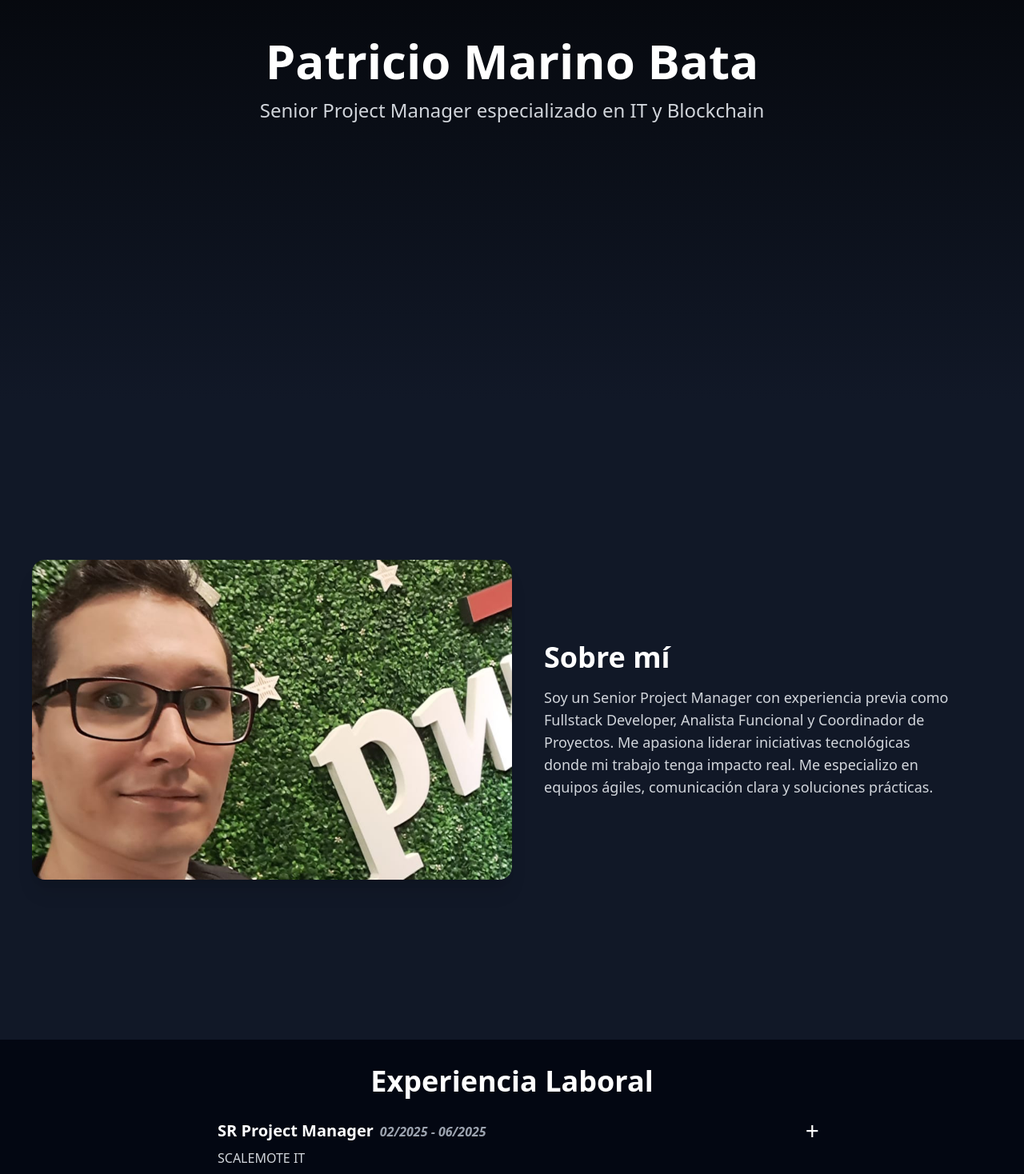
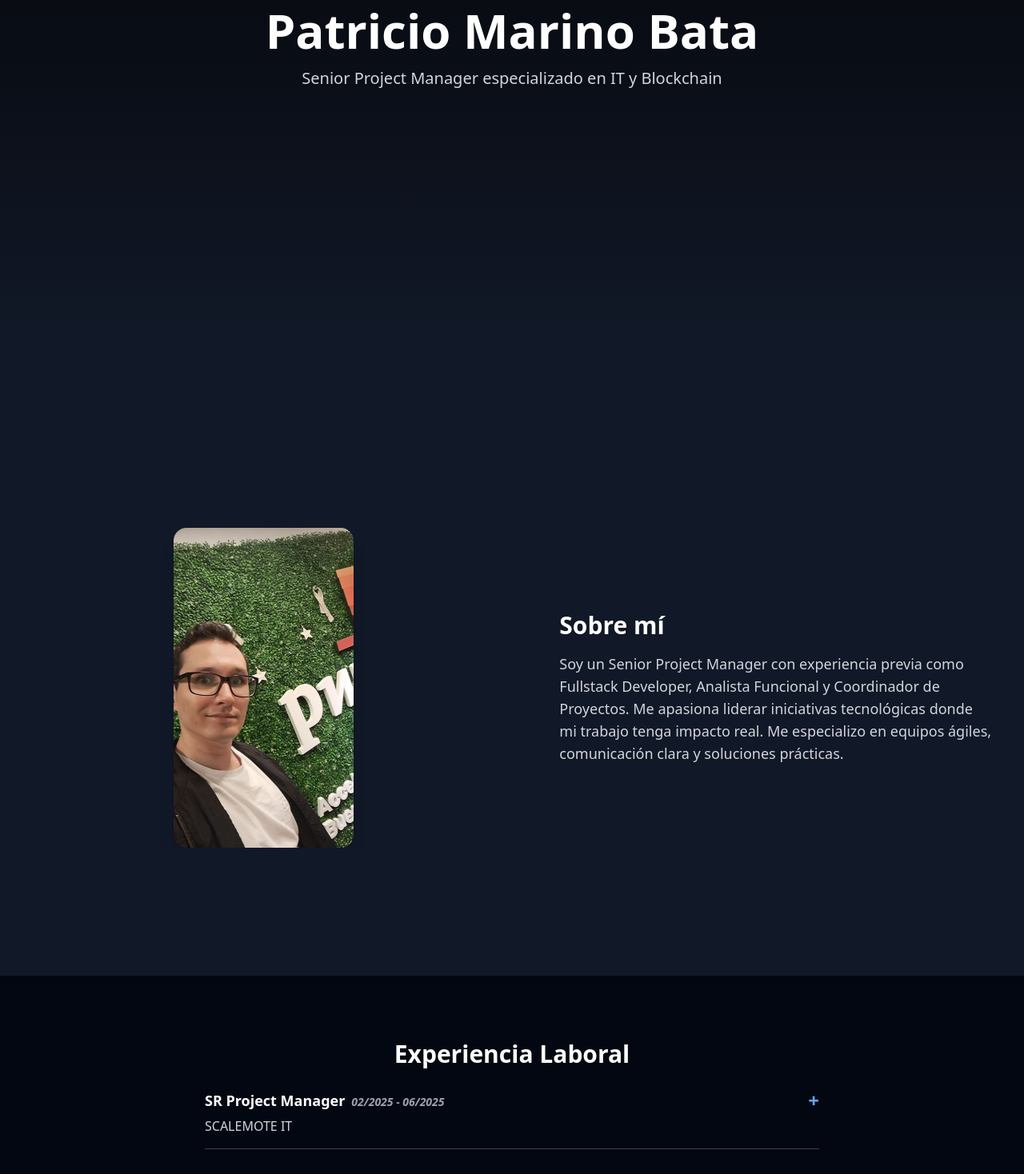
Before and after one commit to PatoMarinoBata/portfolio, a React (Vite) app: page / in a window 1280 px wide. Shown: the part 380-1848 px from the top of the page at 80% size. Built offline with nearby package versions, Linux system fonts and the light colour scheme.

Commit message:
Prueba vuelta

```diff
--- a/src/portfolio.jsx
+++ b/src/portfolio.jsx
@@ -1,120 +1,127 @@
-import React, { useState, useEffect } from "react";
+import React, { useEffect, useState } from "react";
+import { motion, AnimatePresence } from "framer-motion";
 import Navbar from "./Navbar.jsx";
 import { useLanguage } from "./LanguageContext";
 
 export default function Portfolio() {
   const { texts } = useLanguage();
-  const [openIndex, setOpenIndex] = useState(null);
 
-  // Carrusel (solo la lógica de cambio de índice)
   const images = [
     "/images/about/foto1.jpeg",
     "/images/about/foto2.jpeg",
     "/images/about/foto3.jpg",
   ];
-  const [currentImage, setCurrentImage] = useState(0);
+  const [current, setCurrent] = useState(0);
+  const [openIndex, setOpenIndex] = useState(null);
+
   useEffect(() => {
     const interval = setInterval(() => {
-      setCurrentImage((prev) => (prev + 1) % images.length);
+      setCurrent((prev) => (prev + 1) % images.length);
     }, 4000);
     return () => clearInterval(interval);
-  }, []);
+  }, [images.length]);
 
-  // Validación mínima de textos antes de renderizar
+  // Si los textos aún no están definidos, mostramos un estado de carga
   if (
     !texts?.home?.title ||
-    !texts?.home?.subtitle ||
     !texts?.about?.title ||
-    !texts?.about?.description ||
-    !texts?.experience?.jobs ||
+    !texts?.experience?.title ||
     !Array.isArray(texts.experience.jobs) ||
-    !texts?.studies?.items ||
+    !texts?.studies?.title ||
     !Array.isArray(texts.studies.items) ||
-    !texts?.contact?.title ||
-    !texts?.contact?.text ||
-    !texts?.contact?.cv
+    !texts?.contact?.title
   ) {
     return <div className="text-white p-10">Cargando contenido...</div>;
   }
 
-  const toggle = (i) => setOpenIndex(openIndex === i ? null : i);
+  const toggleDescription = (index) => {
+    setOpenIndex((prev) => (prev === index ? null : index));
+  };
 
   return (
-    <div className="snap-y snap-mandatory overflow-y-auto bg-black text-white scroll-smooth pt-20">
+    <div className="snap-y snap-mandatory overflow-y-auto bg-black text-white scroll-smooth">
       <Navbar />
 
-      {/* =========================
+      {/* ======================
           1) HOME
-      ========================= */}
+      ====================== */}
       <section
         id="home"
-        className="snap-start h-screen flex flex-col justify-center items-center bg-gradient-to-b from-black to-gray-900 px-4 text-center"
+        className="snap-start min-h-screen pt-20 scroll-mt-20 flex flex-col justify-center items-center bg-gradient-to-b from-black to-gray-900 px-4 text-center"
       >
-        <h1 className="text-4xl md:text-6xl font-bold">{texts.home.title}</h1>
-        <p className="mt-4 text-xl md:text-2xl text-gray-300 max-w-2xl">
+        <h1 className="text-3xl md:text-5xl lg:text-6xl font-bold">
+          {texts.home.title}
+        </h1>
+        <p className="mt-4 text-base md:text-lg lg:text-xl text-gray-300 max-w-xl">
           {texts.home.subtitle}
         </p>
       </section>
 
-      {/* =========================
-          2) SOBRE MÍ
-      ========================= */}
+      {/* ======================
+          2) SOBRE MÍ (carrusel)
+      ====================== */}
       <section
         id="about"
-        className="snap-start h-screen flex flex-col md:flex-row items-center justify-center bg-gray-900 px-4 md:px-10"
+        className="snap-start min-h-screen pt-20 scroll-mt-20 flex flex-col md:flex-row items-center justify-center bg-gray-900 px-4 md:px-10 gap-10"
       >
-        {/* Carrusel */}
-        <div className="w-full md:w-1/2 h-[250px] md:h-[350px] lg:h-[400px] overflow-hidden relative rounded-2xl shadow-xl">
-          <img
-            src={images[currentImage]}
-            alt={`Foto ${currentImage + 1}`}
-            className="object-cover w-full h-full animate-fade"
-          />
+        <div className="w-full md:w-1/2 flex justify-center items-center overflow-hidden relative h-[250px] md:h-[350px] lg:h-[400px]">
+          <AnimatePresence mode="wait">
+            <motion.img
+              key={current}
+              src={images[current]}
+              alt={`Foto ${current + 1}`}
+              initial={{ x: 300, opacity: 0 }}
+              animate={{ x: 0, opacity: 1 }}
+              exit={{ x: -300, opacity: 0 }}
+              transition={{ duration: 0.8 }}
+              className="max-w-[90%] max-h-full object-cover rounded-2xl shadow-xl absolute"
+            />
+          </AnimatePresence>
         </div>
-        {/* Descripción */}
-        <div className="w-full md:w-1/2 mt-8 md:mt-0 md:pl-10 text-center md:text-left">
-          <h2 className="text-3xl md:text-4xl font-semibold mb-4">
+
+        <div className="w-full md:w-1/2 mt-6 md:mt-0 md:pl-10 text-center md:text-left">
+          <h2 className="text-xl md:text-3xl font-semibold mb-4">
             {texts.about.title}
           </h2>
-          <p className="text-base md:text-lg text-gray-300 max-w-lg">
+          <p className="text-sm md:text-base lg:text-lg text-gray-300">
             {texts.about.description}
           </p>
         </div>
       </section>
 
-      {/* =========================
+      {/* ======================
           3) EXPERIENCIA
-      ========================= */}
+      ====================== */}
       <section
         id="experience"
-        className="snap-start min-h-screen bg-gray-950 px-4 md:px-10 py-8"
+        className="snap-start pt-20 scroll-mt-20 bg-gray-950 px-4 md:px-10 py-6"
       >
-        <h2 className="text-3xl md:text-4xl font-semibold mb-6 text-center">
+        <h2 className="text-xl md:text-3xl font-semibold mb-6 text-center">
           {texts.experience.title}
         </h2>
         <div className="max-w-3xl mx-auto space-y-6">
-          {texts.experience.jobs.map((job, i) => (
-            <div key={i} className="border-b border-gray-700 pb-4 pl-4">
-              <div
-                className="flex justify-between items-center cursor-pointer"
-                onClick={() => toggle(i)}
-              >
-                <div className="text-lg md:text-xl font-semibold">
+          {texts.experience.jobs.map((job, idx) => (
+            <div key={idx} className="border-b border-gray-700 pb-4">
+              <div className="flex justify-between items-center">
+                <div className="text-base md:text-lg font-semibold">
                   <span>{job.role}</span>
                   {job.dates && (
-                    <span className="ml-2 text-sm md:text-base italic text-gray-400">
+                    <span className="ml-2 text-xs md:text-sm text-gray-400 italic">
                       {job.dates}
                     </span>
                   )}
                 </div>
-                <span className="text-2xl md:text-3xl">
-                  {openIndex === i ? "−" : "+"}
-                </span>
+                <button
+                  onClick={() => toggleDescription(idx)}
+                  className="text-xl md:text-2xl font-bold text-blue-400 hover:text-blue-300 transition"
+                >
+                  {openIndex === idx ? "−" : "+"}
+                </button>
               </div>
               <p className="mt-1 text-sm md:text-base text-gray-300">
                 {job.company}
               </p>
-              {openIndex === i && (
+              {openIndex === idx && (
                 <p className="mt-2 text-sm md:text-base text-gray-300 whitespace-pre-line">
                   {job.description}
                 </p>
@@ -124,34 +131,34 @@ export default function Portfolio() {
         </div>
       </section>
 
-      {/* =========================
+      {/* ======================
           4) ESTUDIOS Y CERTIFICACIONES
-      ========================= */}
+      ====================== */}
       <section
         id="studies"
-        className="snap-start h-screen bg-gray-900 px-4 md:px-10 py-8 overflow-y-auto"
+        className="snap-start min-h-screen pt-20 scroll-mt-20 bg-gray-900 px-4 md:px-10 py-6 overflow-y-auto"
       >
-        <h2 className="text-3xl md:text-4xl font-semibold mb-4">
+        <h2 className="text-xl md:text-3xl font-semibold mb-4">
           {texts.studies.title}
         </h2>
-        <ul className="list-disc list-inside space-y-2 text-base md:text-lg text-gray-300 max-w-2xl mx-auto">
+        <ul className="list-disc list-inside text-sm md:text-base lg:text-lg text-gray-300 space-y-2 max-w-2xl">
           {texts.studies.items.map((item, idx) => (
             <li key={idx}>{item}</li>
           ))}
         </ul>
       </section>
 
-      {/* =========================
+      {/* ======================
           5) CONTACTO
-      ========================= */}
+      ====================== */}
       <section
         id="contact"
-        className="snap-start h-screen flex flex-col justify-center items-center bg-gray-950 px-4 md:px-10 text-center"
+        className="snap-start min-h-screen pt-20 scroll-mt-20 flex flex-col justify-center items-center bg-gray-950 px-4 md:px-10 text-center"
       >
-        <h2 className="text-3xl md:text-4xl font-semibold mb-4">
+        <h2 className="text-xl md:text-3xl font-semibold mb-4">
           {texts.contact.title}
         </h2>
-        <p className="mb-4 text-base md:text-lg text-gray-300 max-w-md">
+        <p className="mb-4 text-sm md:text-base lg:text-lg max-w-md">
           {texts.contact.text}{" "}
           <a
             href="https://www.linkedin.com/in/patricio-marino/"
@@ -161,7 +168,6 @@ export default function Portfolio() {
           >
             LinkedIn
           </a>
-          .
         </p>
         <a
           href="/CV%20Junio%202025,%20Patricio%20Marino%20Bata.pdf"
```
